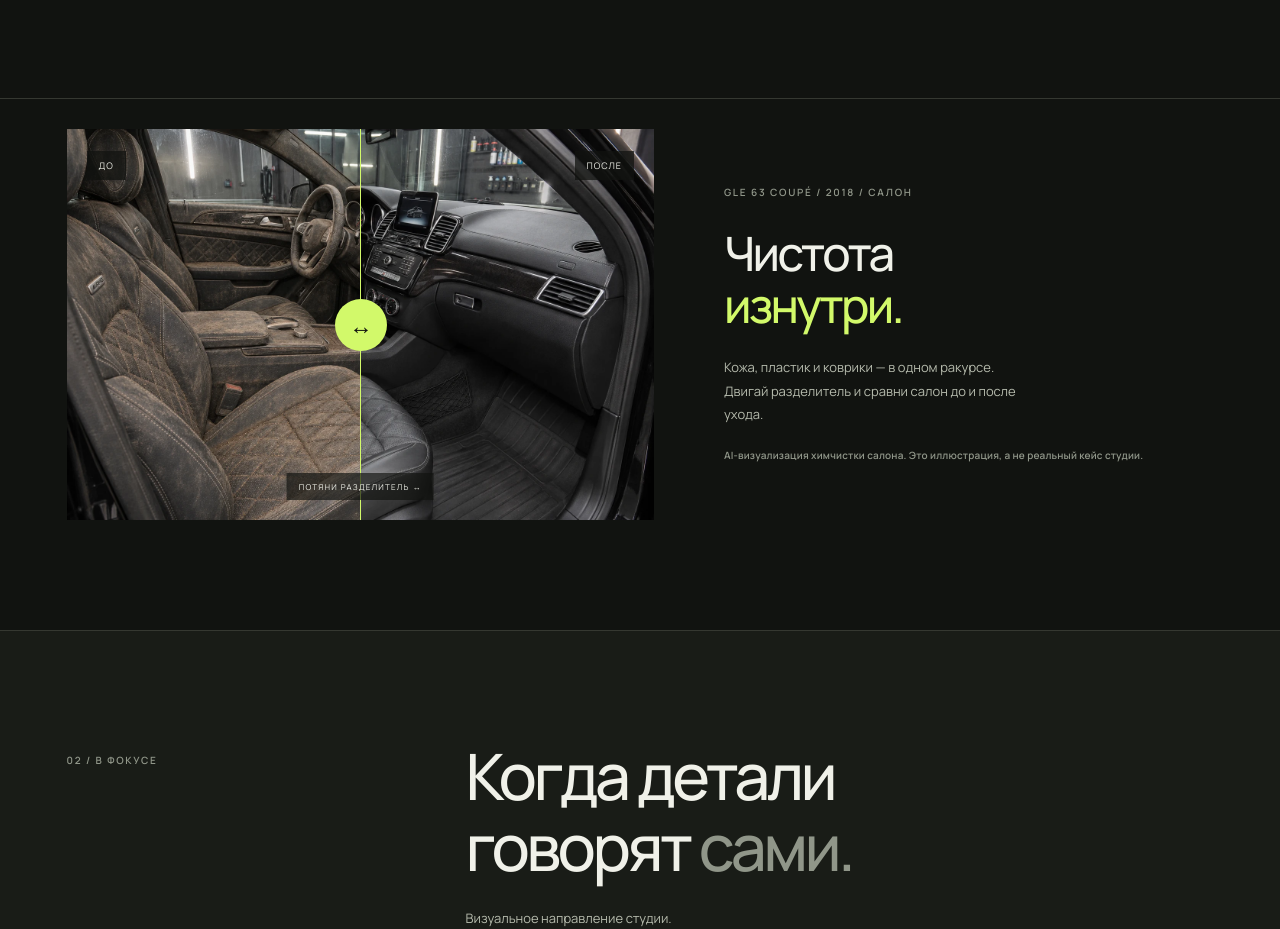
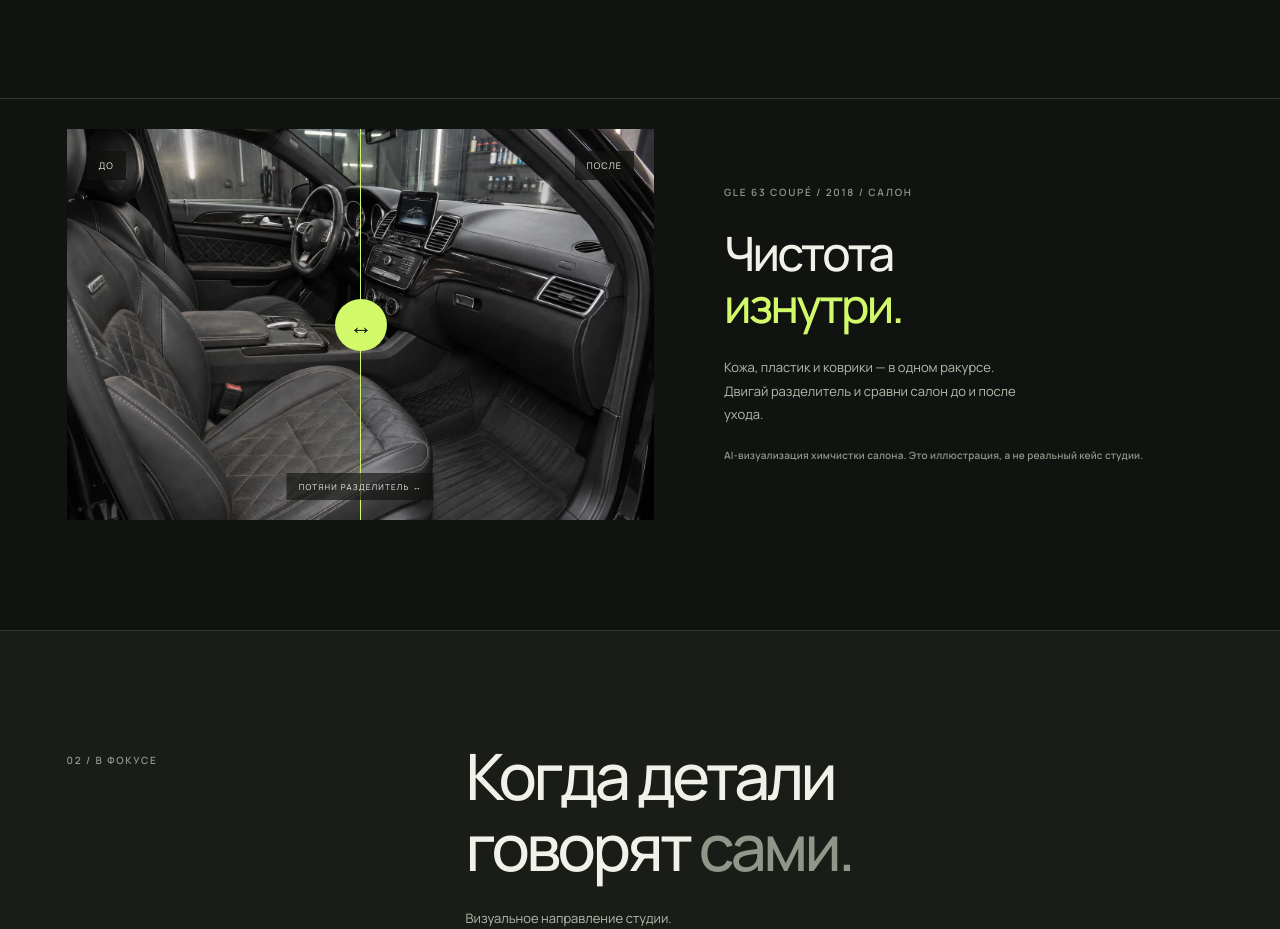
Before and after one commit to quaali/detailing-demo, a plain HTML site: page index.html in a window 1280 px wide. Shown: the part 2600-3529 px from the top of the page. Drawn offline with Linux system fonts and the light colour scheme.

Commit message:
Balance interior dirt between light wear and heavy soiling

```diff
--- a/index.html
+++ b/index.html
@@ -49,7 +49,7 @@
 </section>
 <section class="comparison-section section interior-comparison" id="interior-comparison" aria-labelledby="interior-compare-title">
  <div class="compare-copy reveal"><p class="eyebrow">GLE 63 COUPÉ / 2018 / САЛОН</p><h2 id="interior-compare-title">Чистота<br><em>изнутри.</em></h2><p>Кожа, пластик и коврики — в одном ракурсе. Двигай разделитель и сравни салон до и после ухода.</p><p class="fine-print" id="interior-compare-disclaimer">AI-визуализация химчистки салона. Это иллюстрация, а не реальный кейс студии.</p></div>
- <div class="comparison reveal" style="--split:50%" aria-describedby="interior-compare-disclaimer"><div class="compare-base"><img src="assets/gle-interior-after.webp" alt="После: очищенный чёрный кожаный салон Mercedes-AMG GLE 63 Coupé 2018 года, вид через переднюю пассажирскую дверь. AI-иллюстрация." width="1536" height="1024" loading="lazy"></div><div class="compare-before" aria-hidden="true"><img src="assets/gle-interior-before-heavy.webp" alt="" width="1536" height="1024" loading="lazy"></div><span class="compare-tag before">ДО</span><span class="compare-tag after">ПОСЛЕ</span><div class="compare-line" aria-hidden="true"><span>↔</span></div><input id="interior-compare-range" type="range" min="0" max="100" value="50" aria-label="Разделитель сравнения салона до и после" aria-valuetext="50% до, 50% после" aria-describedby="interior-compare-disclaimer"><span class="compare-hint">ПОТЯНИ РАЗДЕЛИТЕЛЬ ↔</span></div>
+ <div class="comparison reveal" style="--split:50%" aria-describedby="interior-compare-disclaimer"><div class="compare-base"><img src="assets/gle-interior-after.webp" alt="После: очищенный чёрный кожаный салон Mercedes-AMG GLE 63 Coupé 2018 года, вид через переднюю пассажирскую дверь. AI-иллюстрация." width="1536" height="1024" loading="lazy"></div><div class="compare-before" aria-hidden="true"><img src="assets/gle-interior-before-medium.webp" alt="" width="1536" height="1024" loading="lazy"></div><span class="compare-tag before">ДО</span><span class="compare-tag after">ПОСЛЕ</span><div class="compare-line" aria-hidden="true"><span>↔</span></div><input id="interior-compare-range" type="range" min="0" max="100" value="50" aria-label="Разделитель сравнения салона до и после" aria-valuetext="50% до, 50% после" aria-describedby="interior-compare-disclaimer"><span class="compare-hint">ПОТЯНИ РАЗДЕЛИТЕЛЬ ↔</span></div>
 </section>
 <section class="section works" id="works">
  <div class="section-heading reveal"><p class="eyebrow">02 / В ФОКУСЕ</p><div><h2>Когда детали<br>говорят <span class="muted">сами.</span></h2><p class="section-intro">Визуальное направление студии.<br>Нажми на фото, чтобы рассмотреть.</p></div></div>
```
Also changed, not shown: assets/gle-interior-before-medium.webp (added), assets/gle-interior-medium-prompt.txt (added), 1 other file.
